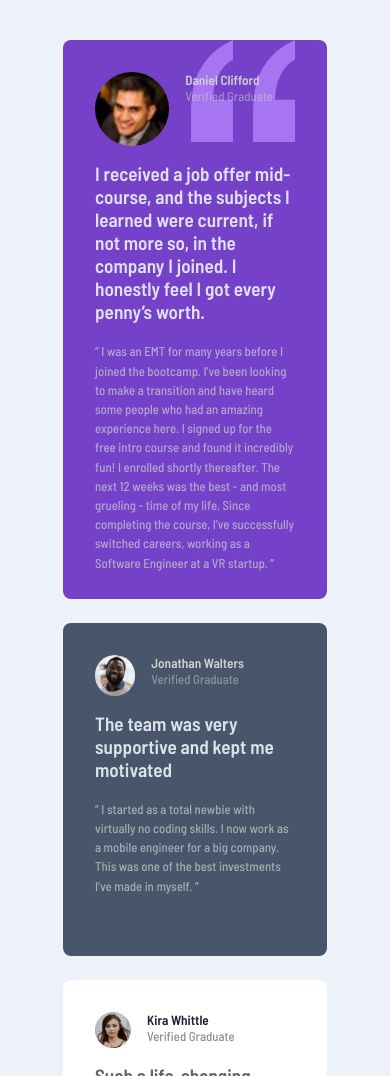
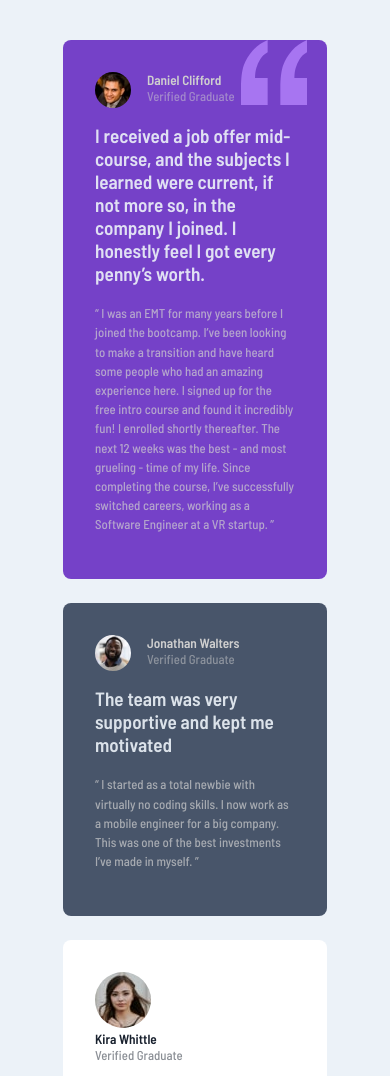
Before and after one commit to Labeebau/Testimonials-Grid-Section, a plain HTML site: page index.html in a window 390 px wide. Shown: the top 1076 px of the page. Drawn offline with Linux system fonts and the light colour scheme.

Commit message:
Updated background image size

```diff
--- a/CSS/style.css
+++ b/CSS/style.css
@@ -70,12 +70,9 @@ h5{
 }
 .grid__personal{
     display:flex;
-    height: 15% ;
-}
-.grid__personal--white{
-    display:flex;
     height: 2.25rem ;
 }
+
 .grid__personal--role{
     color: hsl(0, 0%, 81%);
     font-size: 0.8rem;
@@ -135,6 +132,9 @@ h5.grid__personal--dark{
     }
     .grid__item--1{
         grid-row:1;
+        background-image: url(../images/bg-pattern-quotation.svg);
+        background-position:90% 0;
+        background-size: 25%;
     }
     .grid__item--2{
         grid-row:2;
```
